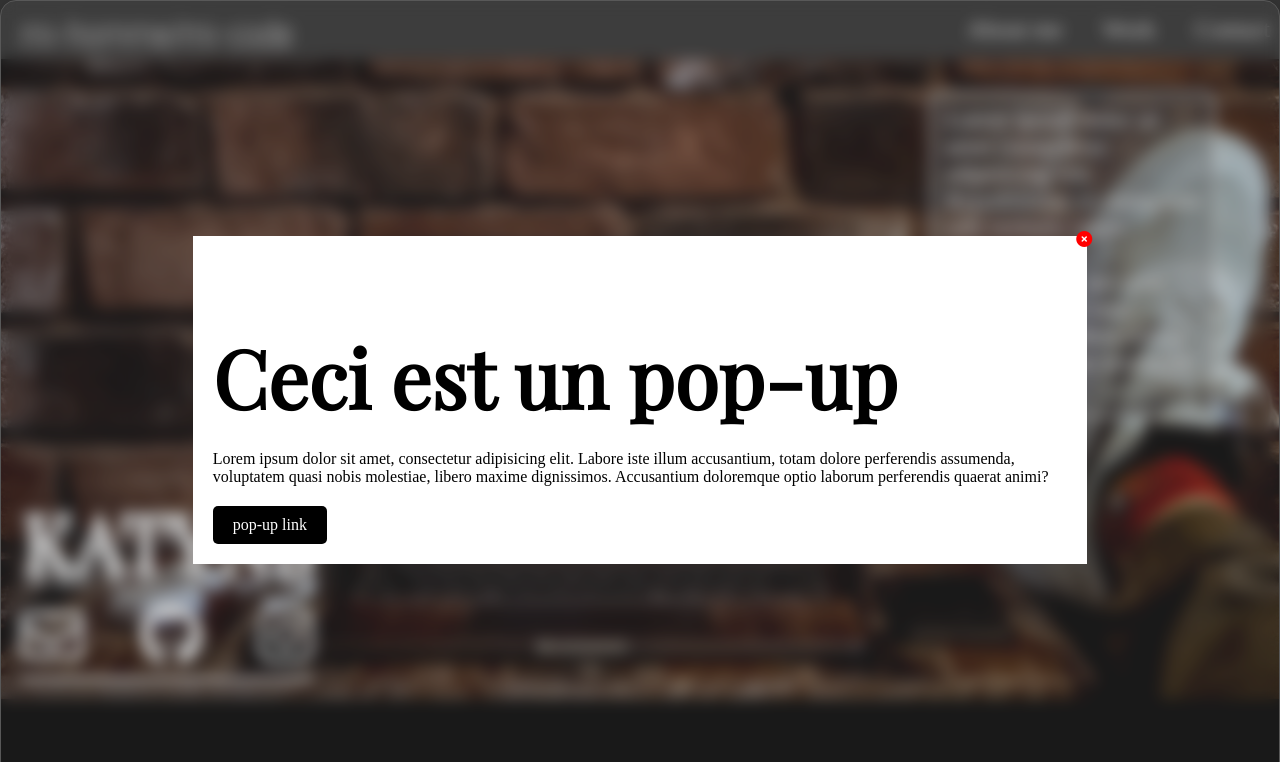
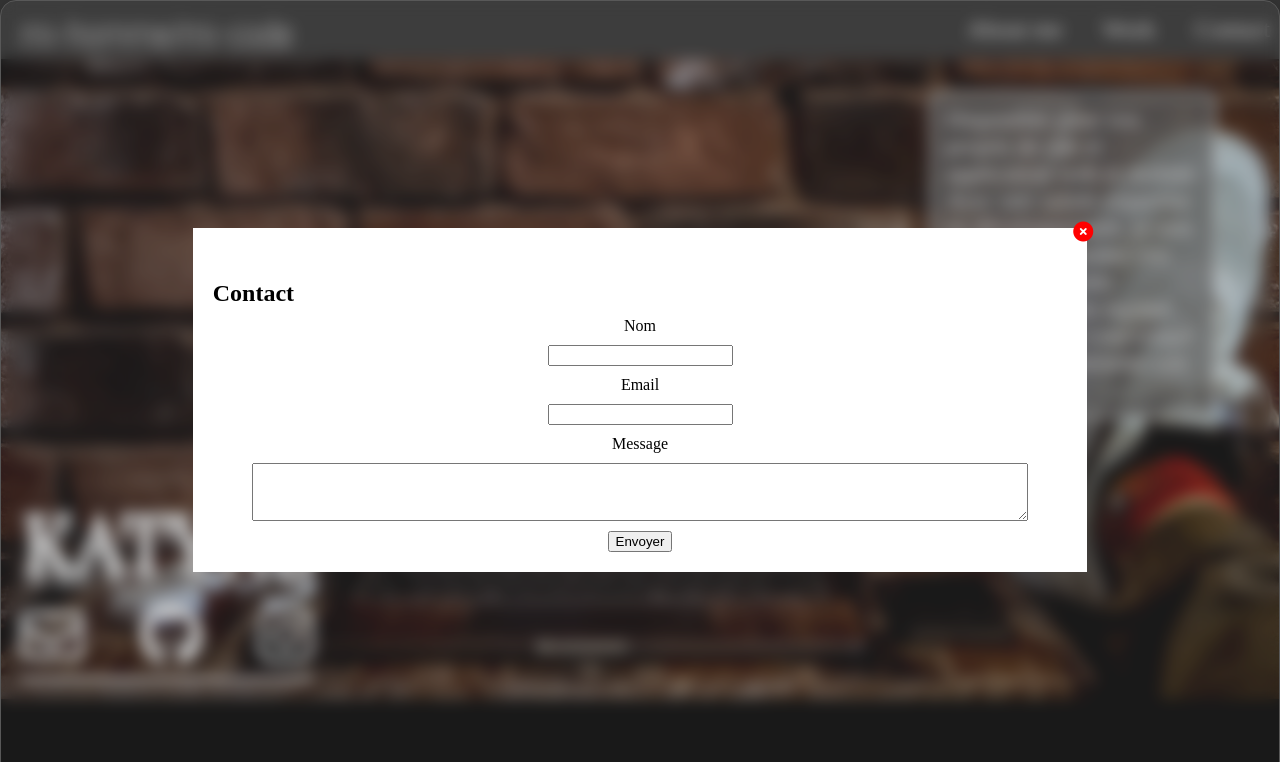
Before and after one commit to KatynOCtraining/PortFolio, a plain HTML site: page index.html in a window 1280 px wide. Both pictures are taken after a click on the link "Contact". Shown: the top 762 px of the page. Drawn offline with nearby package versions, Linux system fonts and the light colour scheme; a web font is replaced by a local one.

Commit message:
popup form

```diff
--- a/assets/_herobanner.scss
+++ b/assets/_herobanner.scss
@@ -30,7 +30,7 @@
         color: white;
         width: 20%;
         font-size: 3vh;
-        background-color: rgba(100, 100, 100, 0.4);
+        background-color: rgba(100, 100, 100, 0.7);
         padding: 1%;
         border-radius: 10px;
         border: 2px solid white;
--- a/assets/_popup.scss
+++ b/assets/_popup.scss
@@ -25,7 +25,7 @@ border: 1px solid rgba(88, 88, 88, 1);
 }
 
 .pop-up_content{
-    max-width: 70%;
+    width: 70%;
     padding: 20px;
     box-sizing: border-box;
     background: white;
@@ -50,11 +50,33 @@ border: 1px solid rgba(88, 88, 88, 1);
 
 .pop-up_exit {
     position: absolute;
-    top: -10px;
-    right: -10px;
+    top: -12px;
+    right: -11px;
     text-decoration: none;
+    font-size: 20px;
     color:red;
     padding: 5px;
 
 
 }
+
+
+
+form{
+    display: flex;
+    flex-direction: column;
+    justify-content: center;
+    align-items: center;
+    gap: 10px;
+
+
+
+    input{
+        max-width: 30%;
+    }
+
+    textarea{
+        width: 90%;
+        height: 4vw;
+    }
+}
--- a/index.html
+++ b/index.html
@@ -16,9 +16,17 @@
 
         <div id="popup-overlay">
             <div class="pop-up_content">
-                <h2> Ceci est un pop-up</h2>
-                <p>Lorem ipsum dolor sit amet, consectetur adipisicing elit. Labore iste illum accusantium, totam dolore perferendis assumenda, voluptatem quasi nobis molestiae, libero maxime dignissimos. Accusantium doloremque optio laborum perferendis quaerat animi?</p>
-                 <a href="" class="pop-up_link">pop-up link</a>
+                <h4> Contact</h4>
+                <form method="post" action="mailto:decker.thomas2911@gmail.com">
+                    <label for="name">Nom</label>
+                    <input type="text" id="name" name="name" required>
+                    <label for="email">Email</label>
+                    <input type="email" id="email" name="email" required>
+                    <label for="message">Message</label>
+                    <textarea id="message" name="message" required></textarea>
+                    <input type="submit" value="Envoyer">
+                </form>
+
                  <a href="javascript:void(0)" class="pop-up_exit"><i class="fa-solid fa-circle-xmark" onclick="togglePopup()"></i></a>
             </div>
         </div>
@@ -46,7 +54,7 @@
             </div>
 
             <div class="hero_banner_right">
-                <span>Lorem ipsum dolor sit amet consectetur adipisicing elit. Repudiandae ex numquam odit veritatis saepe ducimus iure consequuntur, qui quae quibusdam vel nam adipisci provident officia quam! Aperiam inventore ea porro.</span>
+                <span>Disponible pour vos projets de site et application web et mobile. Avec une solide expertise en développement, je suis là pour transformer vos défis en solutions efficaces. Faites équipe avec moi pour concrétiser vos idées et atteindre vos objectifs.</span>
 
 
             </div>
```
Also changed, not shown: assets/app.js (line endings or trailing spaces), assets/main.css, 1 other file.
